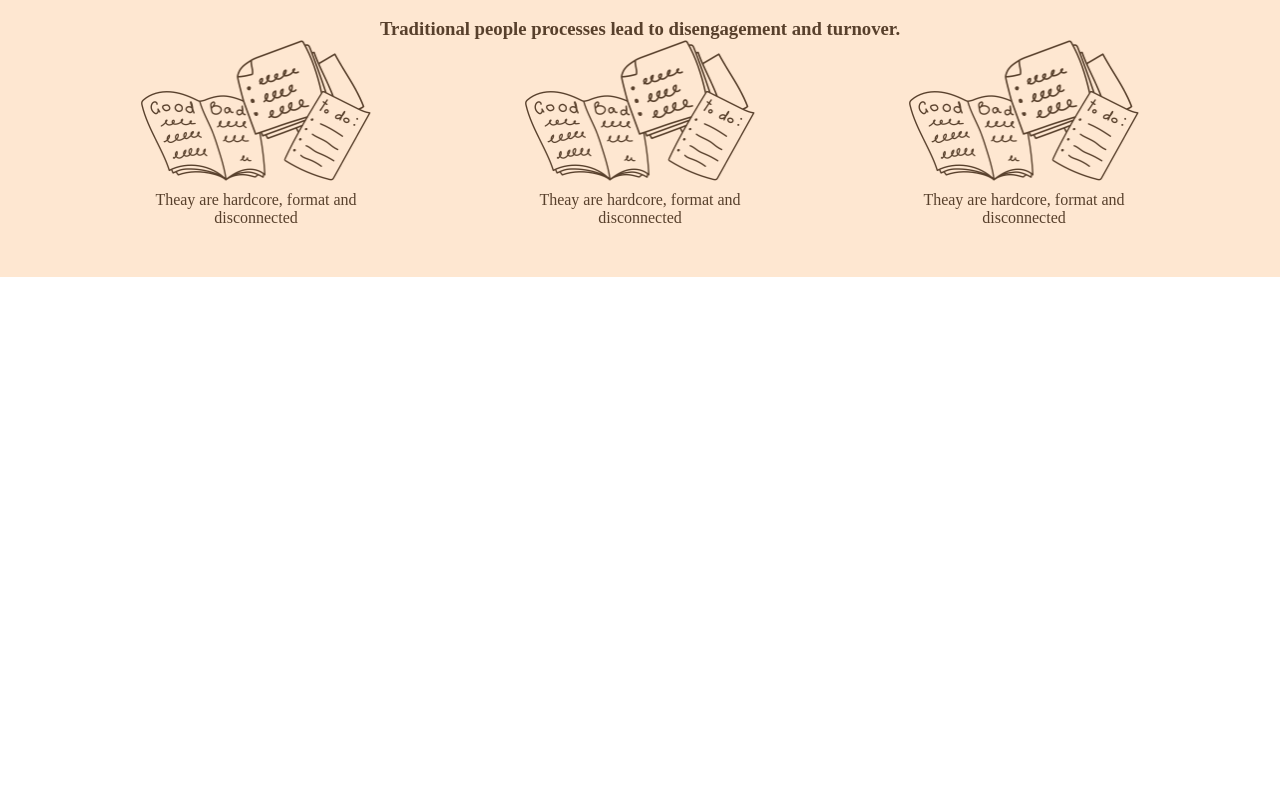
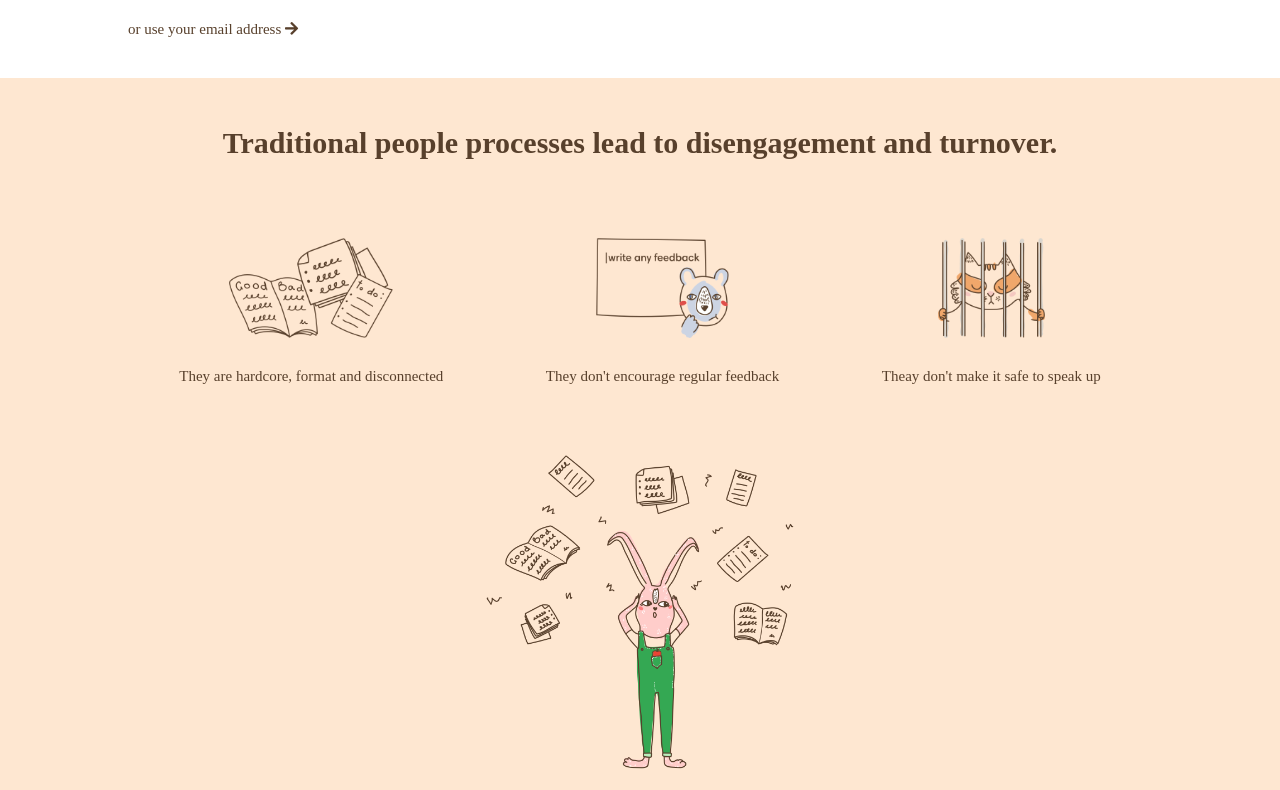
Before and after one commit to Peis13/node-sass-teambit, a website: page dist/index.html in a window 1280 px wide. Shown: the part 525-1315 px from the top of the page. Before the commit the page ends 802 px from the top, so only its background shows below. Drawn offline with nearby package versions, Linux system fonts and the light colour scheme.

Commit message:
Fine sezione Lavoro

```diff
--- a/mix-manifest.json
+++ b/mix-manifest.json
@@ -1,3 +1,4 @@
 {
-    "/dist/js/script.js": "/dist/js/script.js"
+    "/dist/js/script.js": "/dist/js/script.js",
+    "/dist/css/entry.css": "/dist/css/entry.css"
 }
--- a/src/partials/_common.scss
+++ b/src/partials/_common.scss
@@ -9,48 +9,22 @@
 // STILI GENERALI
 body {
   color: $colore_primario;
+  font-size: $font_size_generale;
 }
 
 a {
   color: $colore_primario;
   text-decoration: none;
 }
-//
-// @for $i from 2 through 3 {
-//   h#{$i} {
-//     font-size: $font_size_h#{$i};
-//     line-height: $line_height_h#{$i};
-//     margin-bottom: 20px;
-//   }
-// }
-// $list-font-size: 50px 30px;
-// $list-line-heigth: 80px 50px;
+
+// Genera h2 e h3
 @for $i from 2 through 3 {
-   h#{$i} {
-     font-size: nth($list-font-size, $i - 1);
-     line-height: nth($list-line-height, $i -1);
-     margin-bottom: 20px;
-   }
- }
-
-
-// $numero_elemento: 1;
-// h2 {
-//   // font-size: $font_size_h2;
-//   // line-height: $line_height_h2;
-//   @include lista_font_size($numero_elemento);
-//   @include lista_line_height($numero_elemento);
-//   margin-bottom: 20px;
-// }
-//
-// $numero_elemento: 2;
-// h3 {
-//   // font-size: $font_size_h3;
-//   // line-height: $line_height_h3;
-//   @include lista_font_size($numero_elemento);
-//   @include lista_line_height($numero_elemento);
-//   margin-bottom: 20px;
-// }
+  h#{$i} {
+    font-size: nth($list-font-size-h, $i - 1);
+    line-height: nth($list-line-height-h, $i - 1);
+    margin-bottom: $margin_btm_20;
+  }
+}
 
 p {
   margin: 10px 0;
@@ -66,7 +40,7 @@ img {
 }
 
 .container {
-  width: 90%;
+  width: 80%;
   margin: auto;
 }
 
--- a/src/partials/_header.scss
+++ b/src/partials/_header.scss
@@ -20,7 +20,6 @@
     i {
       font-size: $font_size_icona;
     }
-
     .dropdown {
       @include dropdown_mobile;
     }
--- a/src/partials/_main.scss
+++ b/src/partials/_main.scss
@@ -19,14 +19,17 @@ main {
   background-color: #fee7d1;
 
   [class$="-teambit"] {
-
     .caratteristiche {
       @include display_flex;
-      justify-content: space-around;
-
-      .box {
-        flex-basis: 20%;
-      }
+      @include caratteristiche;
+    }
+    .risultato {
+      width: 70%;
+      margin: auto;
+      margin-bottom: 100px;
     }
   }
+  hr {
+    margin-bottom: 100px;
+  }
 }
--- a/src/partials/_media_query.scss
+++ b/src/partials/_media_query.scss
@@ -33,6 +33,38 @@
     [class$="-jumbo"] {
       width: 50%;
       margin-bottom: 0;
+
+      .email {
+        font-size: 15px;
+      }
+    }
+  }
+
+  #lavoro {
+    [class$="-teambit"] {
+
+      .caratteristiche {
+        flex-direction: row;
+        align-items: flex-start;
+
+        .box {
+          margin-bottom: $margin_btm_20;
+
+          .immagine {
+            height: 100px;
+
+            img {
+              height: 100%;
+            }
+          }
+          .descrizione {
+            font-size: 15px;
+          }
+        }
+      }
+      .risultato {
+        width: 30%;
+      }
     }
   }
   // FINE MAIN
--- a/src/partials/_mixins.scss
+++ b/src/partials/_mixins.scss
@@ -91,14 +91,31 @@
   }
 }
 
-// LISTA FONT SIZE
-// $lista: $font_size_h2 $font_size_h3;
-// @mixin lista_font_size ($index) {
-//   font-size: nth($lista, $index);
-// }
-//
-// // LISTA LINE HEIGHT
-// $listaa: $line_height_h2 $line_height_h3;
-// @mixin lista_line_height ($index) {
-//   line-height: nth($listaa, $index);
-// }
+@mixin caratteristiche {
+  @include display_flex;
+  margin: 40px 0;
+  flex-direction: column;
+  justify-content: space-around;
+  align-items: center;
+
+  .box {
+    @include box;
+  }
+}
+
+@mixin box {
+  margin-bottom: $margin_btm_20 * 3;
+
+  .immagine {
+    margin: 30px auto;
+    height: 200px;
+
+    img {
+      width: auto;
+      height: 100%;
+    }
+  }
+  .descrizione {
+    font-size: $font_size_descrizione;
+  }
+}
--- a/src/partials/_variables.scss
+++ b/src/partials/_variables.scss
@@ -4,19 +4,18 @@ $colore_secondario: #2d4691;
 // FINE COLORI
 
 // FONT-SIZE
-$font_size_generale: 20px;
+$list-font-size-h: 50px 30px;
+$font_size_generale: 22px;
 $font_size_header: 17px;
-$font_size_h2: 50px;
-$font_size_h3: 30px;
 $font_size_btn: 15px;
 $font_size_icona: 15px;
-$font_size_descrizione: 15px;
+$font_size_descrizione: 18px;
 // FINE FONT-SIZE
 
 // LINE HEIGHT
-$line_height_h2: 80px;
-$line_height_h3: 50px;
+$list-line-height-h: 80px 50px;
 // FINE LINE HEIGHT
 
-$list-font-size: 50px 30px;
-$list-line-height: 80px 50px;
+// MARGINI
+$margin_btm_20: 20px;
+// FINE MARGINI
```
Also changed, not shown: dist/css/entry.css, dist/index.html, dist/js/script.js.
